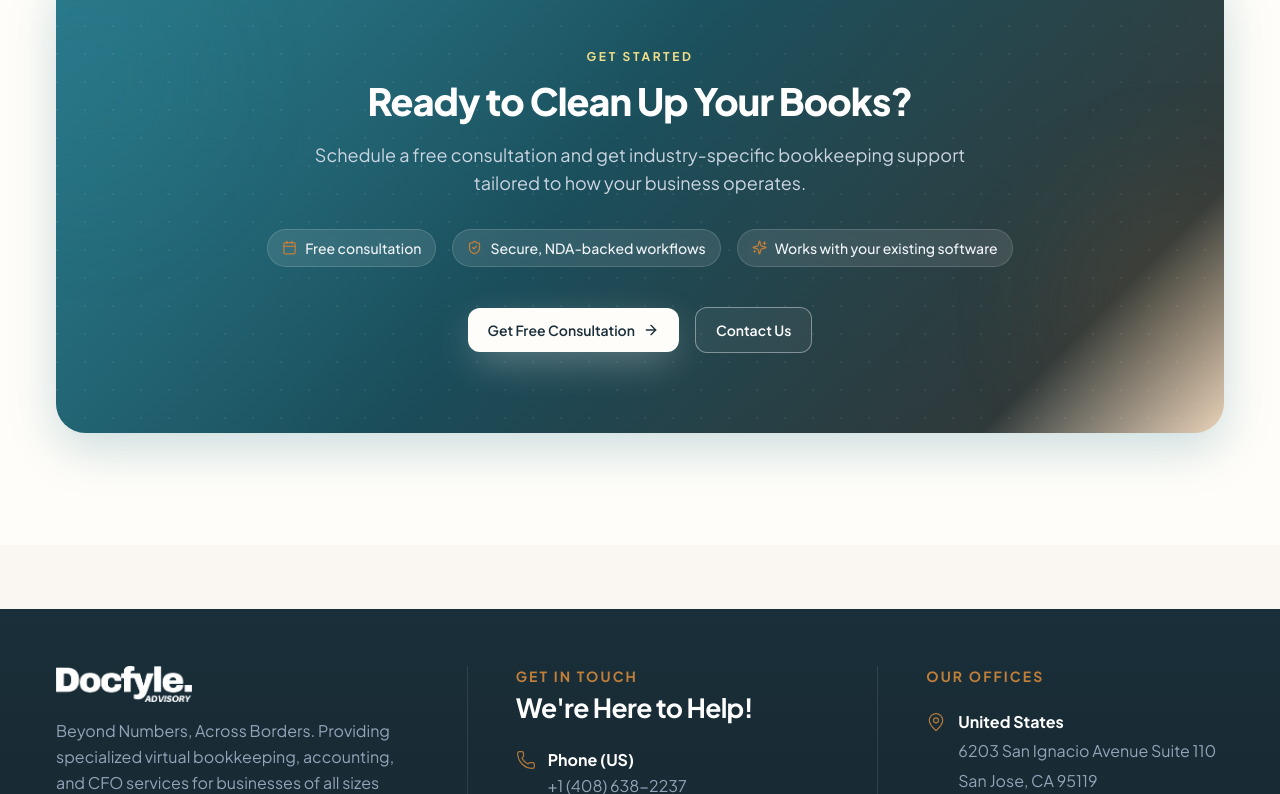
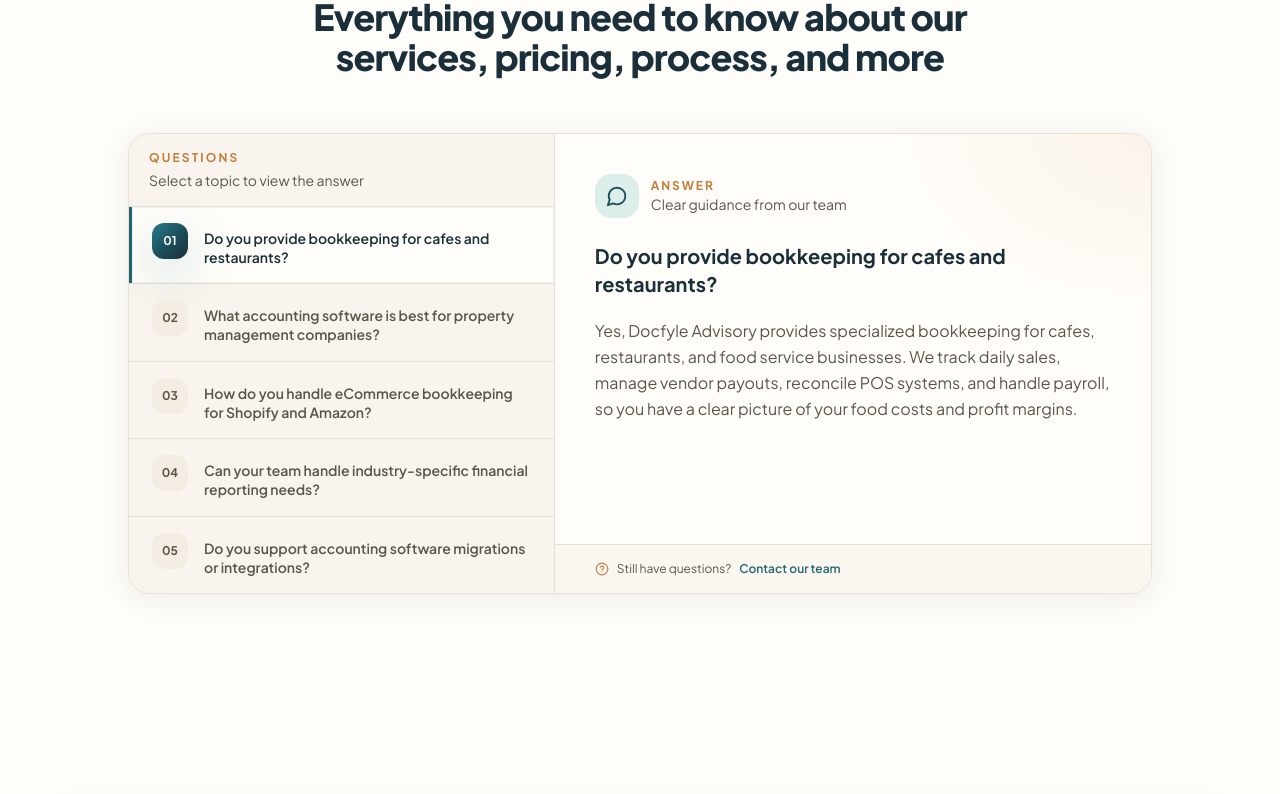
Before and after one commit to aniiiap/Docfyle-Advisory, a Next.js app: page /industries-we-support in a window 1280 px wide. Shown: the part 4006-4800 px from the top of the page. Built offline with nearby package versions, Linux system fonts and the light colour scheme.

Commit message:
feat(seo): complete AEO/GEO FAQ schemas, add grid sectors, and fix footer logo

```diff
--- a/app/industries-we-support/page.js
+++ b/app/industries-we-support/page.js
@@ -6,9 +6,11 @@ import {
   IndustriesGridSection,
   IndustriesNicheSection,
   IndustriesPageHero,
+  IndustriesFaqSection,
 } from "@/sections/industries-page-sections";
 import { absoluteUrl, pageMetadata } from "@/lib/site";
-import { pageServiceSchema } from "@/lib/schema";
+import { pageServiceSchema, faqPageSchema } from "@/lib/schema";
+import { industriesPageFaqs } from "@/data/industries-page";
 
 export const metadata = pageMetadata({
   title: "Industry-Specific Bookkeeping & Accounting Services | Docfyle Advisory",
@@ -42,11 +44,13 @@ export default function IndustriesPage() {
           serviceType: "Industry-Specific Bookkeeping and Accounting",
         })}
       />
+      <JsonLd data={faqPageSchema(industriesPageFaqs)} />
       <IndustriesPageHero />
       <IndustriesGridSection />
       <IndustriesEmpowerSection />
       <IndustriesExpertiseSection />
       <IndustriesNicheSection />
+      <IndustriesFaqSection />
       <IndustriesCtaSection />
     </>
   );
--- a/app/services/page.js
+++ b/app/services/page.js
@@ -1,12 +1,14 @@
 import { JsonLd } from "@/components/json-ld";
 import {
   ServicesCtaSection,
+  ServicesFaqSection,
   ServicesOfferSection,
   ServicesPageHero,
   ServicesWhatWeDoSection,
 } from "@/sections/services-page-sections";
 import { absoluteUrl, pageMetadata } from "@/lib/site";
-import { pageServiceSchema } from "@/lib/schema";
+import { pageServiceSchema, faqPageSchema } from "@/lib/schema";
+import { servicesPageFaqs } from "@/data/services-page";
 
 export const metadata = pageMetadata({
   title: "Bookkeeping, Accounting, Tax & CFO Services | Docfyle Advisory",
@@ -41,9 +43,11 @@ export default function ServicesPage() {
             "Virtual bookkeeping, accounting, tax, payroll, virtual CFO, and financial reporting for businesses worldwide.",
         })}
       />
+      <JsonLd data={faqPageSchema(servicesPageFaqs)} />
       <ServicesPageHero />
       <ServicesWhatWeDoSection />
       <ServicesOfferSection />
+      <ServicesFaqSection />
       <ServicesCtaSection />
     </>
   );
--- a/components/footer.jsx
+++ b/components/footer.jsx
@@ -25,7 +25,7 @@ export function Footer() {
         <div className="min-w-0">
           <Image
             alt="Docfyle Advisory logo"
-            className="h-9 w-auto brightness-0 invert"
+            className="h-9 w-auto"
             height={36}
             src="/Docfyle-Advisory_New (2).png"
             width={180}
--- a/data/industries-page.js
+++ b/data/industries-page.js
@@ -38,33 +38,28 @@ export const industriesWeSupport = [
 
 export const industriesPageFaqs = [
   {
-    question: "What services does Docfyle Advisory offer?",
+    question: "Do you provide bookkeeping for cafes and restaurants?",
     answer:
-      "We provide virtual bookkeeping, accounting, CFO services, financial modeling, and cash flow management for businesses across all industries globally. Our solutions are fully tailored to your specific needs — ensuring accuracy, compliance, and financial clarity at every stage of your growth.",
+      "Yes, Docfyle Advisory provides specialized bookkeeping for cafes, restaurants, and food service businesses. We track daily sales, manage vendor payouts, reconcile POS systems, and handle payroll, so you have a clear picture of your food costs and profit margins.",
   },
   {
-    question: "Can your team handle industry-specific reporting needs?",
+    question: "What accounting software is best for property management companies?",
     answer:
-      "Absolutely. We create fully customized financial reports tailored to your industry — including cash flow statements, profit and loss reports, budget vs actual analysis, and platform-specific revenue breakdowns. Whatever your reporting needs, we've got it covered.",
+      "For property management, software like AppFolio, Buildium, and Yardi are industry standards. We specialize in these platforms, managing everything from rent collection tracking to CAM reconciliations and owner statements.",
   },
   {
-    question: "How do you price your services?",
+    question: "How do you handle eCommerce bookkeeping for Shopify and Amazon?",
     answer:
-      "We offer flexible pricing models — hourly, monthly retainer, or project-based — depending on the complexity and scope of your work. Schedule a free consultation and we'll give you an exact quote tailored to your business.",
+      "We manage real-time bookkeeping for eCommerce brands by tracking sales, inventory costs, returns, and payment gateway fees. We integrate seamlessly with Shopify, Amazon, and WooCommerce to provide accurate profit and loss statements.",
   },
   {
-    question: "Will I get reports tailored to my industry?",
+    question: "Can your team handle industry-specific financial reporting needs?",
     answer:
-      "Yes. We build customized reporting dashboards and delivery schedules based on your specific industry and business needs. Whether it's a cash flow forecast, profit analysis, or platform-wise revenue breakdown — your reports are built around what matters most to your business.",
+      "Absolutely. We create fully customized financial reports tailored to your industry—including cash flow statements, budget vs actual analysis, and platform-specific revenue breakdowns.",
   },
   {
-    question: "What if my industry isn't listed?",
+    question: "Do you support accounting software migrations or integrations?",
     answer:
-      "No problem at all. We work with businesses across all industries globally. Schedule a free consultation and we'll design a fully customized bookkeeping and accounting plan that fits your specific needs perfectly.",
-  },
-  {
-    question: "Do you support tool migrations or integrations?",
-    answer:
-      "Yes. We work with QuickBooks, Xero, NetSuite, AppFolio, Buildium, Shopify, and more. In addition to day-to-day bookkeeping, we assist with full system migrations and platform integrations — ensuring smooth transitions with zero disruption to your business operations.",
+      "Yes. In addition to day-to-day bookkeeping, we assist with full system migrations to platforms like QuickBooks Online and Xero. We ensure a smooth transition with zero disruption to your business operations.",
   },
 ];
```
Also changed, not shown: data/content.js (+7 -1 lines), data/services-page.js (+14 -19 lines).
